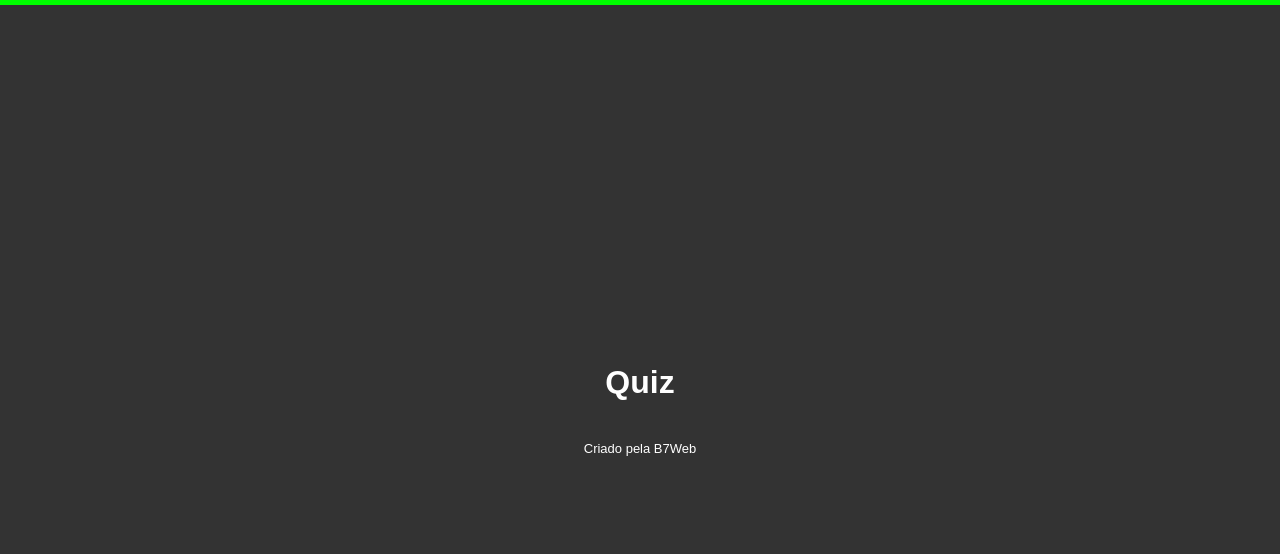
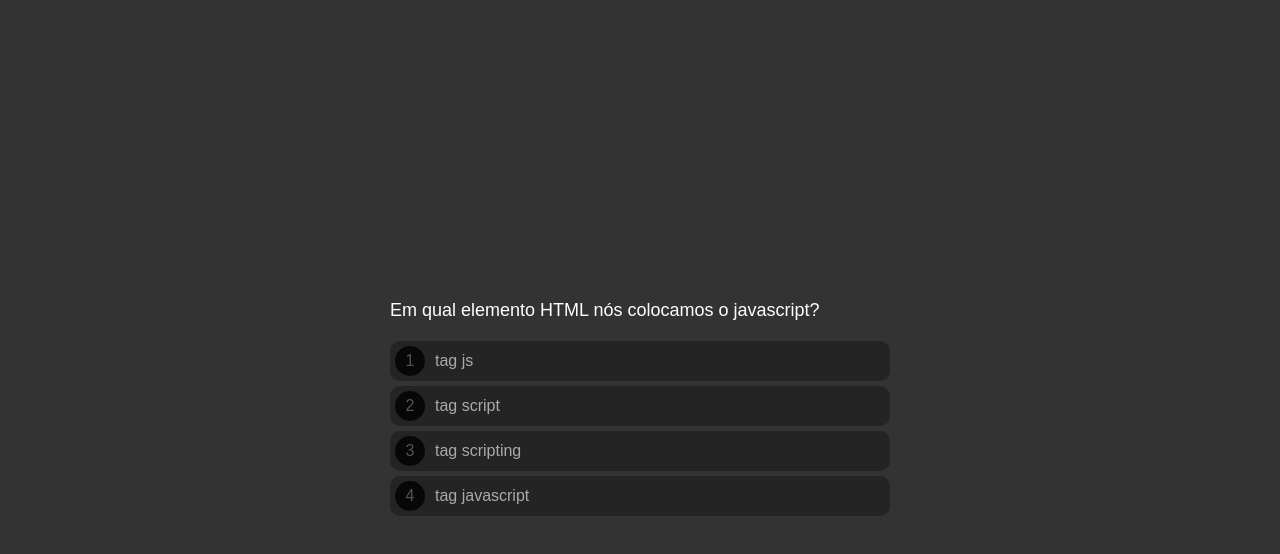
Before and after one commit to ArthurDevLeal/interactive-quiz, a plain HTML site: page index.html in a window 1280 px wide. Drawn offline with Linux system fonts and the light colour scheme.

Commit message:
Adiconado readme, e adicionado a funcionalidade do projeto

```diff
--- a/index.html
+++ b/index.html
@@ -11,8 +11,6 @@
     <div class="progress">
         <div class="progress--bar"></div>
     </div>
-
-    <h1>Quiz</h1>
 
     <div class="questionArea">
         <div class="question">...</div>
@@ -29,7 +27,6 @@
         <button>Fazer novamente</button>
     </div>
 
-    <footer>Criado pela B7Web</footer>
 
     <script src="questions.js"></script>
     <script src="script.js"></script>
--- a/questions.js
+++ b/questions.js
@@ -1,95 +1,57 @@
 let questions = [
     {
-        question: 'Em qual elemento HTML nós colocamos o javascript?',
-        options: [
-            'tag js',
-            'tag script',
-            'tag scripting',
-            'tag javascript'
-        ],
-        answer: 1
+        question: "Em qual elemento HTML nós colocamos o javascript?",
+        options: ["tag js", "tag script", "tag scripting", "tag javascript"],
+        answer: 1,
     },
     {
-        question: 'Onde é o local certo de colocar o javascript?',
-        options: [
-            'Na tag body',
-            'Na tag head',
-            'Tanto na tag body quanto a head estão corretas'
-        ],
-        answer: 2
+        question: "Onde é o local certo de colocar o javascript?",
+        options: ["Na tag body", "Na tag head", "Tanto na tag body quanto a head estão corretas"],
+        answer: 2,
     },
     {
-        question: 'Qual a sintaxe correta para adicionar um arquivo javascript externo na tag script?',
-        options: [
-            'name="xxx.js"',
-            'src="xxx.js"',
-            'href="xxx.js"'
-        ],
-        answer: 1
+        question: "Qual a sintaxe correta para adicionar um arquivo javascript externo na tag script?",
+        options: ['name="xxx.js"', 'src="xxx.js"', 'href="xxx.js"'],
+        answer: 1,
     },
     {
-        question: 'Um arquivo javascript externo precisa ter a tag script',
-        options: [
-            'Verdade',
-            'Falso'
-        ],
-        answer: 1
+        question: "Um arquivo javascript externo precisa ter a tag script",
+        options: ["Verdade", "Falso"],
+        answer: 1,
     },
     {
         question: 'Como escrever um "Olá Mundo" em um alertbox?',
-        options: [
-            'alertBox("Olá Mundo")',
-            'msgBox("Olá Mundo")',
-            'msg("Olá Mundo")',
-            'alert("Olá Mundo")'
-        ],
-        answer: 3
+        options: ['alertBox("Olá Mundo")', 'msgBox("Olá Mundo")', 'msg("Olá Mundo")', 'alert("Olá Mundo")'],
+        answer: 3,
     },
     {
-        question: 'Como você cria uma função no Javascript?',
-        options: [
-            'function:minhaFuncao()',
-            'function = minhaFuncao()',
-            'function minhaFuncao()'
-        ],
-        answer: 2
+        question: "Como você cria uma função no Javascript?",
+        options: ["function:minhaFuncao()", "function = minhaFuncao()", "function minhaFuncao()"],
+        answer: 2,
     },
     {
         question: 'Como chamar uma função chamada "minhaFuncao"?',
-        options: [
-            'call minhaFuncao',
-            'call function minhaFuncao',
-            'minhaFuncao()'
-        ],
-        answer: 2
+        options: ["call minhaFuncao", "call function minhaFuncao", "minhaFuncao()"],
+        answer: 2,
     },
     {
-        question: 'Como escrever uma condicional IF no Javascript?',
-        options: [
-            'if i = 5',
-            'if i == 5 then',
-            'if (i == 5)',
-            'if i = 5 then'
-        ],
-        answer: 2
+        question: "Como escrever uma condicional IF no Javascript?",
+        options: ["if i = 5", "if i == 5 then", "if (i == 5)", "if i = 5 then"],
+        answer: 2,
     },
     {
         question: 'Como fazer um if que executa um código caso "i" for diferente de 5',
-        options: [
-            'if (i != 5)',
-            'if (i <> 5)',
-            'if i <> 5',
-            'if i =! 5 then'
-        ],
-        answer: 0
+        options: ["if (i != 5)", "if (i <> 5)", "if i <> 5", "if i =! 5 then"],
+        answer: 0,
     },
     {
-        question: 'Como o loop while começa?',
-        options: [
-            'while (i <= 10)',
-            'while (i <= 10; i++)',
-            'while i = 1 to 10'
-        ],
-        answer: 0
+        question: "Como o loop while começa?",
+        options: ["while (i <= 10)", "while (i <= 10; i++)", "while i = 1 to 10"],
+        answer: 0,
+    },
+    {
+        question: "Gostou do projeto?",
+        options: ["Sim", "Não"],
+        answer: 0,
     },
 ];
--- a/script.js
+++ b/script.js
@@ -0,0 +1,55 @@
+// Innitial data
+let manyQuestions = questions.length;
+let currentQuestion = 0;
+let correctQuestions = 0;
+renderQuestion();
+// Events
+document.querySelector(".scoreArea button").addEventListener("click", reset);
+
+// Functions
+function renderQuestion() {
+    if (questions[currentQuestion]) {
+        let q = questions[currentQuestion];
+
+        let progressBar = Math.floor((currentQuestion / manyQuestions) * 100);
+        document.querySelector(".progress--bar").style.width = `${progressBar}%`;
+
+        document.querySelector(".scoreArea").style.display = "none";
+        document.querySelector(".questionArea").style.display = "block";
+
+        document.querySelector(".question").innerHTML = q.question;
+
+        let optionsHtml = "";
+        for (let i in q.options) {
+            optionsHtml += `<div data-op = "${i}" class= "option"><span>${parseInt(i) + 1}</span>${q.options[i]}</div>`;
+            document.querySelector(".options").innerHTML = optionsHtml;
+        }
+        document.querySelectorAll(".options").forEach((item) => {
+            item.addEventListener("click", optionClickEvent);
+        });
+    } else {
+        finishQuiz();
+    }
+}
+
+function optionClickEvent(e, q) {
+    let clickedOption = e.target.getAttribute("data-op");
+    if (questions[currentQuestion].answer === parseInt(clickedOption)) {
+        ++correctQuestions;
+    }
+    ++currentQuestion;
+    renderQuestion();
+}
+function finishQuiz() {
+    document.querySelector(".progress--bar").style.width = `100%`;
+    document.querySelector(".scoreArea").style.display = "block";
+    document.querySelector(".questionArea").style.display = "none";
+
+    document.querySelector(".scorePct").innerHTML = `Acertou ${Math.floor((correctQuestions / manyQuestions) * 100)}%`;
+    document.querySelector(".scoreText2").innerHTML = `Você respondeu ${manyQuestions} questões e acertou ${correctQuestions}.`;
+}
+function reset() {
+    currentQuestion = 0;
+    correctQuestions = 0;
+    renderQuestion()
+}
--- a/style.css
+++ b/style.css
@@ -116,9 +116,3 @@ h1 {
 .scoreArea button:hover {
     background-color: rgba(0, 0, 0, 0.4);
 }
-
-footer {
-    margin-top: 20px;
-    color: #FFF;
-    font-size: 13px;
-}
```
Also changed, not shown: 1 other file.
